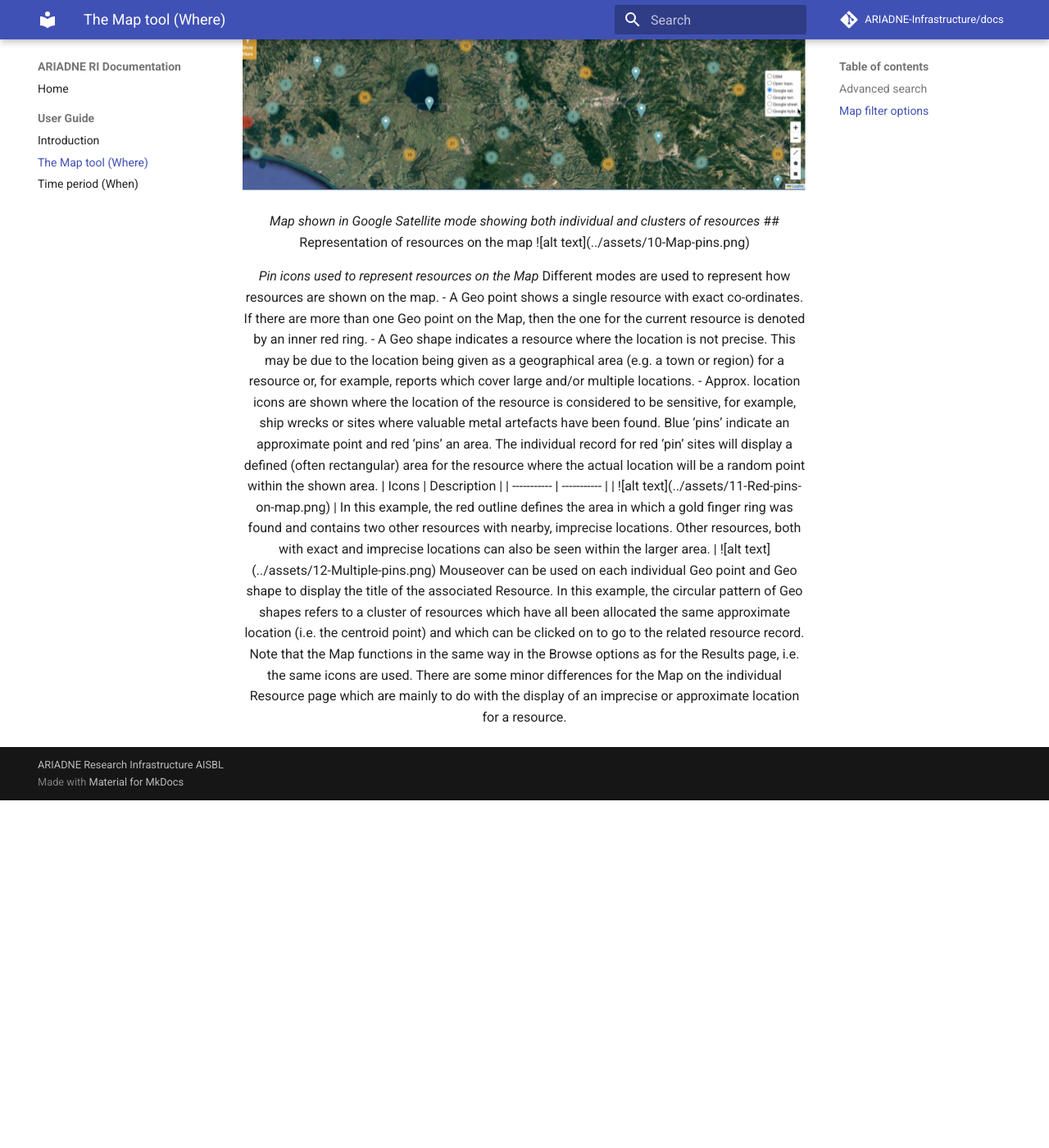
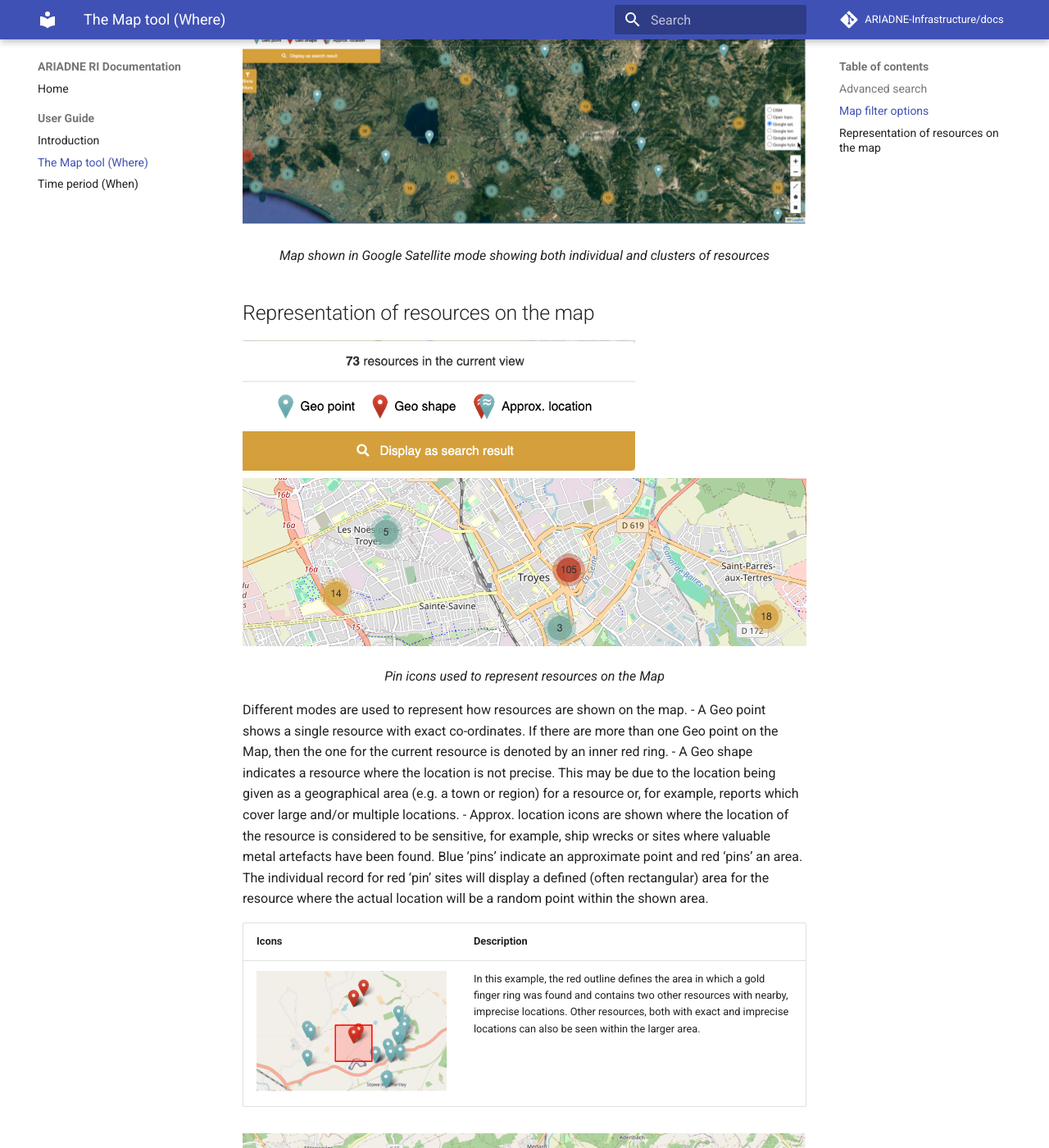
Before and after one commit to uoy-ads/hsds-data-catalogue-docs, an MkDocs documentation site: the page built from docs/Portal_User_Guide/Section-2_Map_Where.md, in a window 1280 px wide and 1400 px high, scrolled down 1878 px. Shown: the whole window at 82% size. Built offline with MkDocs 1.6.1 and Material for MkDocs 9.7.7, drawn with Linux system fonts in a browser that asks for light colours; comment, search, counter and statistics services are not loaded; before the commit the page ends 2854 px from its top, so only the background shows below that; some of the changed text lies outside the part shown.

Commit message:
Update Section-2_Map_Where.md

```diff
--- a/docs/Portal_User_Guide/Section-2_Map_Where.md
+++ b/docs/Portal_User_Guide/Section-2_Map_Where.md
@@ -7,10 +7,7 @@
 ## Advanced search
 
 ![alt text](../assets/05-Full-map-with-filters.png)
-
-<!--
-<p align=center><i>Map filter page with full set of filters (left) geographical tools (right)</i>
--->
+<p align=center><i>Map filter page with full set of filters (left) geographical tools (right)</i></p>
 
 The map can be used inter-changeably with the other filters which are displayed on the left side of the screen. They can be hidden by clicking on the yellow tab to the right of this column (Hide filters).
 
@@ -29,16 +26,13 @@ There are a number of options for use with the map filter, the icons for which a
 Once an area of interest has been defined, all the related resources can be displayed on the Results page by clicking on the ‘Display as search result’ part of the information box displayed in the top left corner of the screen
 
 ![alt text](../assets/09-Map-in-Google-satellite-mode-showing-resources.png)
-
-<p align=center>
-<i>Map shown in Google Satellite mode showing both individual and clusters of resources</i>
+<p align=center><i>Map shown in Google Satellite mode showing both individual and clusters of resources</i></p>
 
 ## Representation of resources on the map
 
-![alt text](../assets/10-Map-pins.png)
+![alt text](../assets/10-Map-pins.png) ![alt text](../assets/10a-Map-clusters.png)
 
-<p align=center>
-<i>Pin icons used to represent resources on the Map</i>
+<p align=center><i>Pin icons used to represent resources on the Map</i></p>
 
 Different modes are used to represent how resources are shown on the map.
 - A Geo point shows a single resource with exact co-ordinates. If there are more than one Geo point on the Map, then the one for the current resource is denoted by an inner red ring.
```
